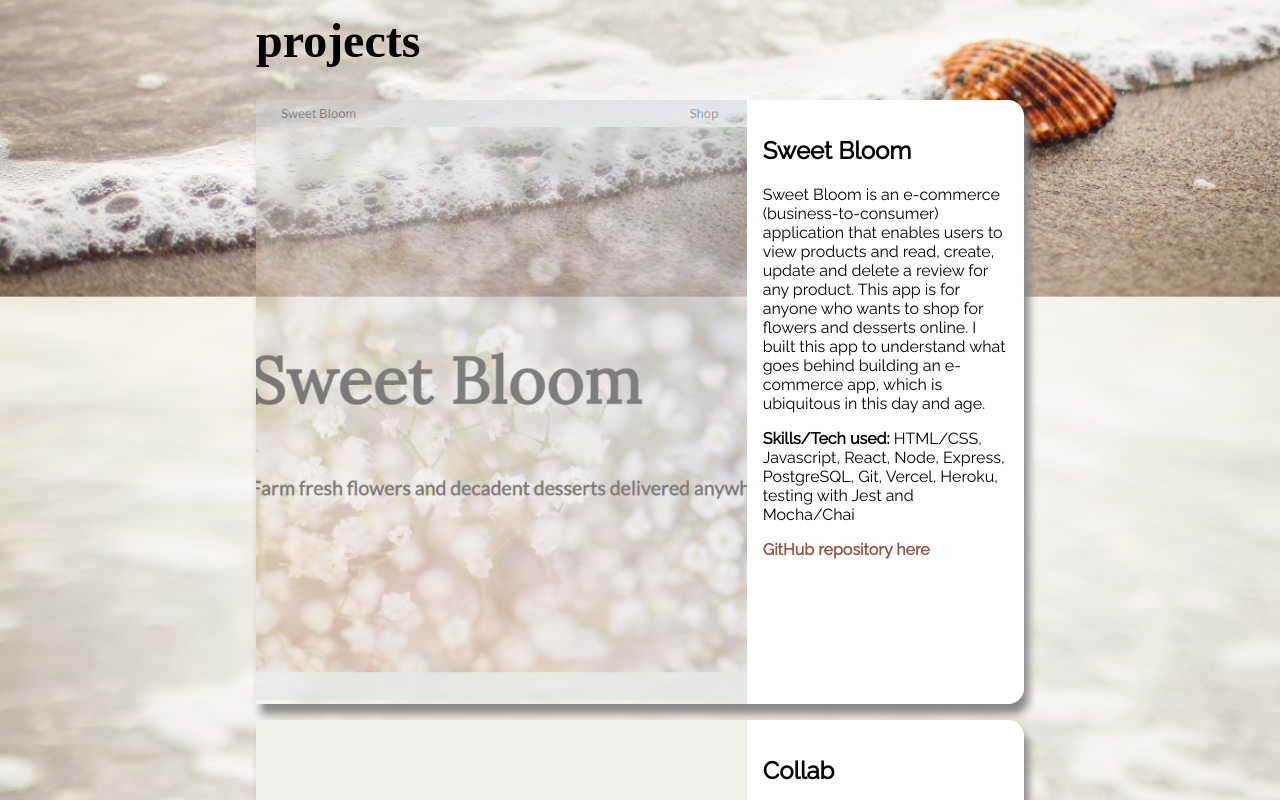
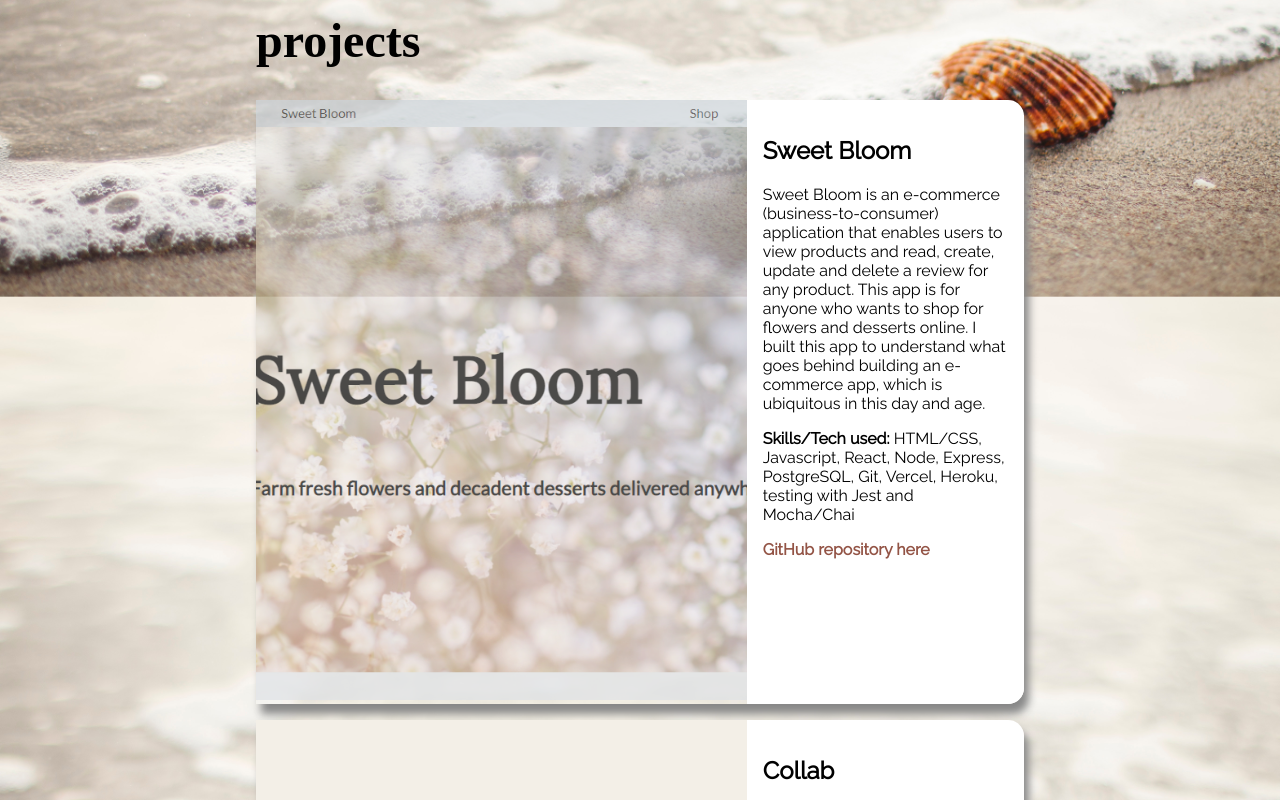
Before and after one commit to christineyoo/christine-portfolio, a React (Create React App) app: page / in a window 1280 px wide. In both pictures the pointer is over the picture 501 px from the left and 1810 px from the top of the page. Shown: the part 1410-2210 px from the top of the page. Built offline with nearby package versions, Linux system fonts and the light colour scheme; a web font is replaced by a local one.

Commit message:
changed opacity

```diff
--- a/src/projects/Projects.css
+++ b/src/projects/Projects.css
@@ -38,8 +38,8 @@ img {
 }
 
 img:hover {
-  opacity: 0.5;
-  filter: alpha(opacity=50);
+  opacity: 0.7;
+  filter: alpha(opacity=70);
 }
 
 .github {
```
